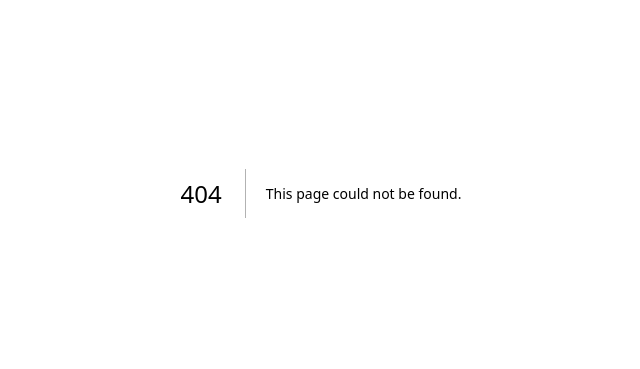
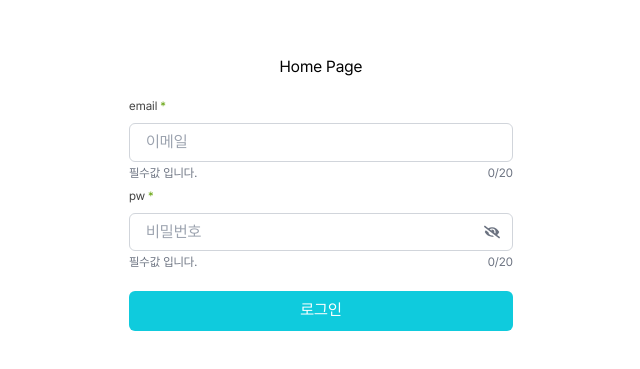
Before and after one commit to zooyaho/component-lab, a Next.js app: page /login in a window 1280 px wide. Before the commit this address had no page. Shown: the part 207-576 px from the top of the page, without its empty margins (319-959 px from the left). Built offline with nearby package versions, Linux system fonts and the light colour scheme.

Commit message:
* loginForm컴포넌트 작업 및 유효성 추가

```diff
--- /dev/null
+++ b/app/login/page.tsx
@@ -0,0 +1,17 @@
+import { Button } from "@/components/common/button";
+import LoginForm from "@/components/loginForm";
+
+export default function LoginPage() {
+  return (
+    <section className="flex-center flex-col gap-5 w-screen h-screen">
+      <h1>Home Page</h1>
+      <form className="flex flex-col gap-2 w-[30vw]">
+        <LoginForm />
+        <Button text="로그인" styleType="primary" size="l" className="w-full mt-3" />
+        {/* <Button text="primary" styleType="primary" />
+        <Button text="error" styleType="error" />
+        <Button text="secondary" styleType="secondary" />
+        <Button text="로그인" styleType="primary" size="l" className="w-full" isLoading/> */}
+      </form>
+    </section>)
+}
--- a/app/page.tsx
+++ b/app/page.tsx
@@ -1,22 +1,7 @@
-import { Input, PasswordInput } from "@/components/common/input";
-import Label from "@/components/common/label";
-import { Button } from "@/components/common/button";
-
 export default function Home() {
   return (
     <section className="flex-center flex-col gap-5 w-screen h-screen">
       <h1>Home Page</h1>
-      <form className="flex flex-col gap-2 w-[30vw]">
-        <Label text={"email"} htmlFor={"email"} isRequired />
-        <Input id="email" />
-        <Label text={"pw"} htmlFor={"pw"} isRequired />
-        <PasswordInput id="email" />
-        <Button text="primary" styleType="primary" />
-        <Button text="error" styleType="error" />
-        <Button text="secondary" styleType="secondary" />
-        <Button text="로그인" styleType="primary" size="l" className="w-full" />
-        <Button text="로그인" styleType="primary" size="l" className="w-full" isLoading />
-      </form>
     </section>
   );
 }
--- /dev/null
+++ b/components/loginForm/index.ts
@@ -0,0 +1 @@
+export { default } from "./loginForm";
--- /dev/null
+++ b/components/loginForm/loginForm.tsx
@@ -0,0 +1,72 @@
+"use client";
+import * as yup from 'yup';
+import { Controller, useForm } from 'react-hook-form';
+import { yupResolver } from '@hookform/resolvers/yup';
+
+import { Input, PasswordInput } from "@/components/common/input";
+import Label from "@/components/common/label";
+import { Button } from "@/components/common/button";
+import FormHelper from "@/components/common/formHelper";
+
+export default function LoginForm() {
+  const schema = yup.object().shape({
+    email: yup.string().email('이메일 형식으로 작성해주세요.').required('이메일을 입력해주세요.'),
+    password: yup.string().required('비밀번호를 입력해주세요.'),
+  });
+
+  const { register, control, handleSubmit, formState: { errors } } = useForm({
+    resolver: yupResolver(schema),
+    mode: 'onChange', // 유효성 검사 시기 설정
+  });
+
+  return (
+    <>
+      <Label text={"email"} htmlFor={"email"} isRequired />
+      <Controller
+        name="email"
+        control={control}
+        render={({ field, fieldState }) => (
+          <FormHelper
+            status={fieldState.invalid ? 'error' : fieldState.isDirty ? 'success' : "default"} // 유효성 검사 상태 반영
+            errorText={fieldState.error?.message}
+            helperText="필수값 입니다."
+            successText="올바르게 입력했습니다."
+            textLength={field.value?.length}
+            maxLength={20}
+          >
+            <Input
+              id="email"
+              placeholder="이메일"
+              status={fieldState.invalid ? 'error' : fieldState.isDirty ? 'success' : "default"} // 유효성 검사 상태 반영
+              maxLength={20}
+              {...field}
+            />
+          </FormHelper>
+        )}
+      />
+      <Label text={"pw"} htmlFor={"password"} isRequired />
+      <Controller
+        name="password"
+        control={control}
+        render={({ field, fieldState }) => (
+          <FormHelper
+            status={fieldState.invalid ? 'error' : fieldState.isDirty ? 'success' : "default"} // 유효성 검사 상태 반영
+            errorText={fieldState.error?.message}
+            helperText="필수값 입니다."
+            successText="올바르게 입력했습니다."
+            textLength={field.value?.length}
+            maxLength={20}
+          >
+            <PasswordInput
+              id="password"
+              placeholder="비밀번호"
+              status={fieldState.invalid ? 'error' : fieldState.isDirty ? 'success' : "default"} // 유효성 검사 상태 반영
+              maxLength={20}
+              {...field}
+            />
+          </FormHelper>
+        )}
+      />
+    </>
+  )
+}
--- a/package.json
+++ b/package.json
@@ -37,6 +37,7 @@
     "eslint-config-next": "14.2.14",
     "eslint-plugin-storybook": "^0.9.0",
     "postcss": "^8",
+    "prettier": "^3.3.3",
     "storybook": "^8.3.4",
     "tailwindcss": "^3.4.1",
     "typescript": "^5"
```
Also changed, not shown: 2 other files (tests, documents, lock files or other folders).
